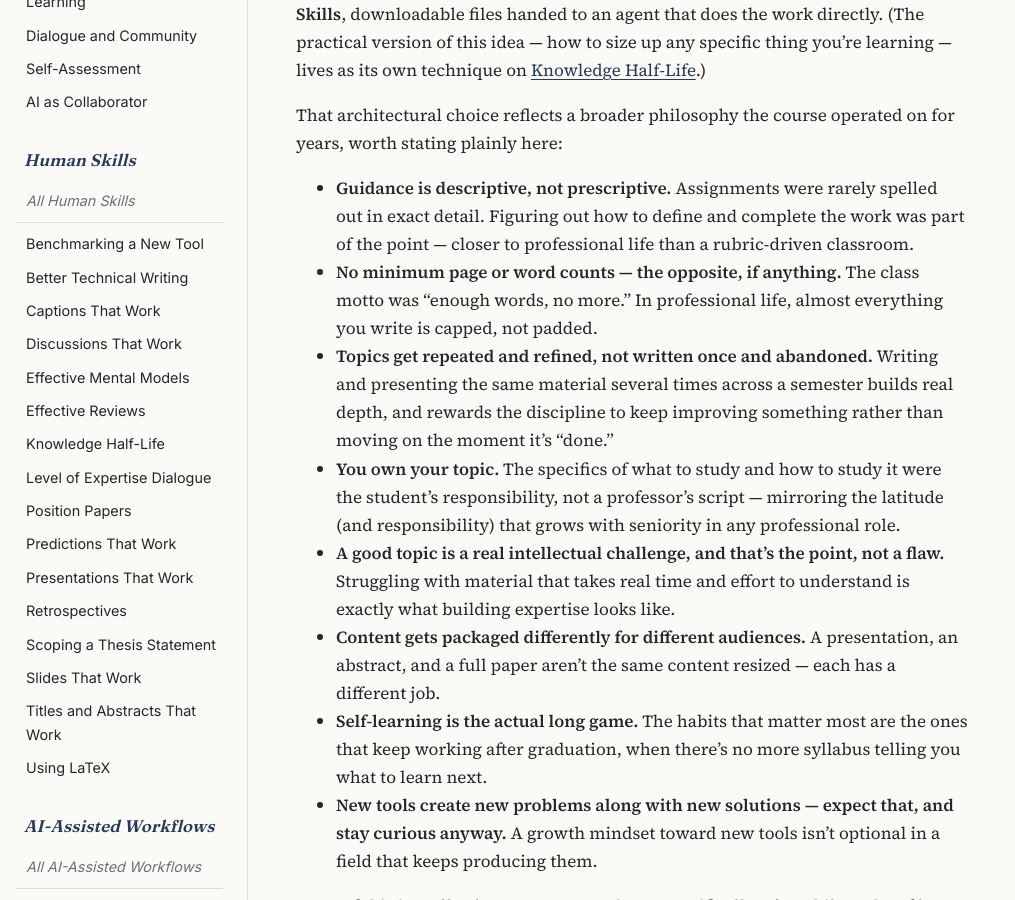
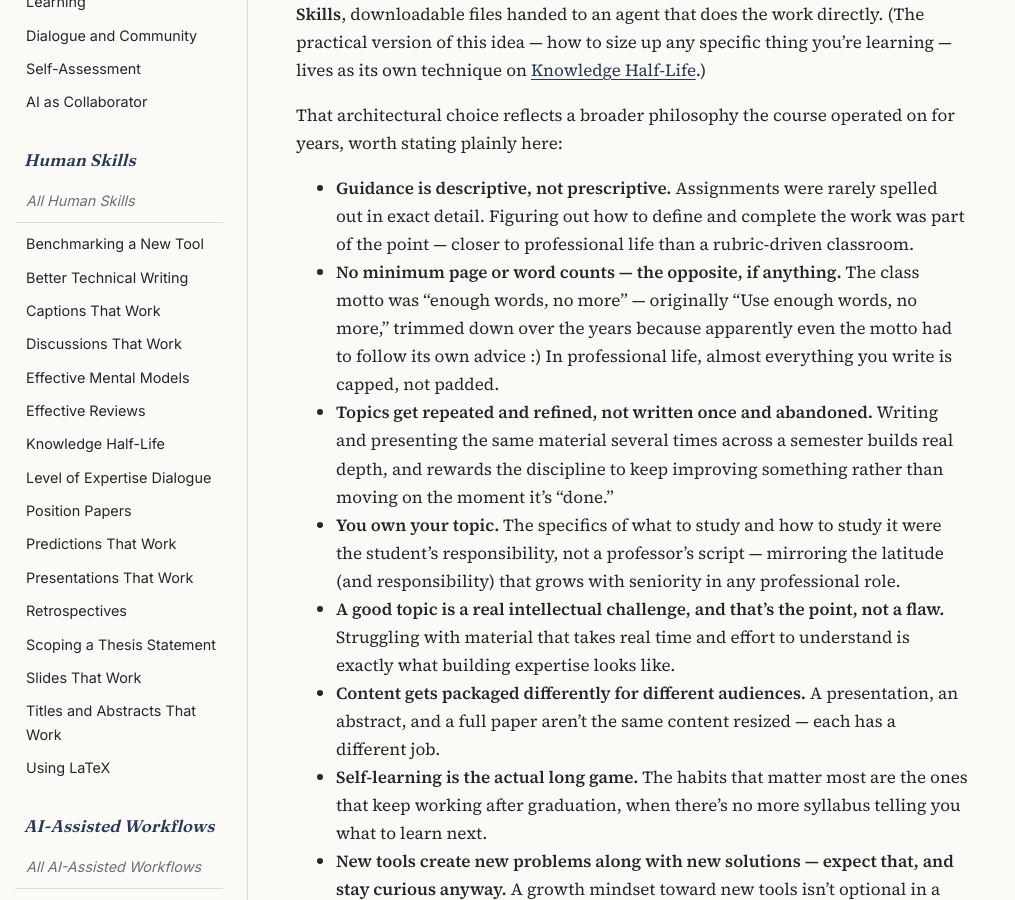
Before and after one commit to Collegeville/Corpus, a Jekyll site: the page built from _about_corpus/philosophy.md, in a window 1280 px wide and 900 px high, scrolled down 456 px. Shown: the whole window, without its empty margins (0-1015 px from the left). Built offline with Jekyll 4.4.1, drawn with Linux system fonts in a browser that asks for light colours.

Commit message:
Add origin story for the "enough words, no more" motto
Notes that the class motto was originally "Use enough words, no
more" and got trimmed down over the years — a small self-referential
joke, since the motto had to follow its own advice.

```diff
--- a/_about_corpus/philosophy.md
+++ b/_about_corpus/philosophy.md
@@ -24,7 +24,9 @@ stating plainly here:
   detail. Figuring out how to define and complete the work was part of the point — closer to
   professional life than a rubric-driven classroom.
 - **No minimum page or word counts — the opposite, if anything.** The class motto was "enough
-  words, no more." In professional life, almost everything you write is capped, not padded.
+  words, no more" — originally "Use enough words, no more," trimmed down over the years because
+  apparently even the motto had to follow its own advice :) In professional life, almost
+  everything you write is capped, not padded.
 - **Topics get repeated and refined, not written once and abandoned.** Writing and presenting the
   same material several times across a semester builds real depth, and rewards the discipline to
   keep improving something rather than moving on the moment it's "done."
```
